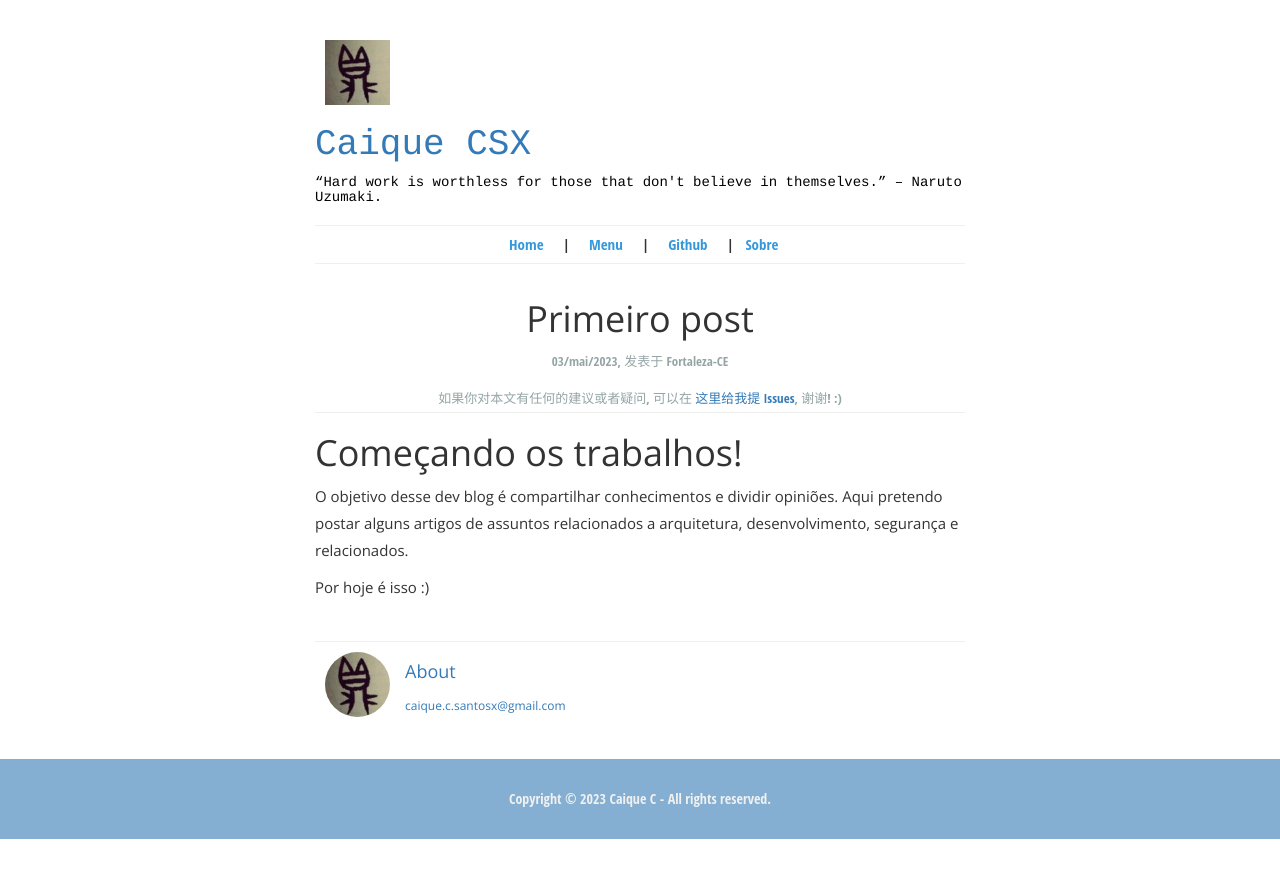
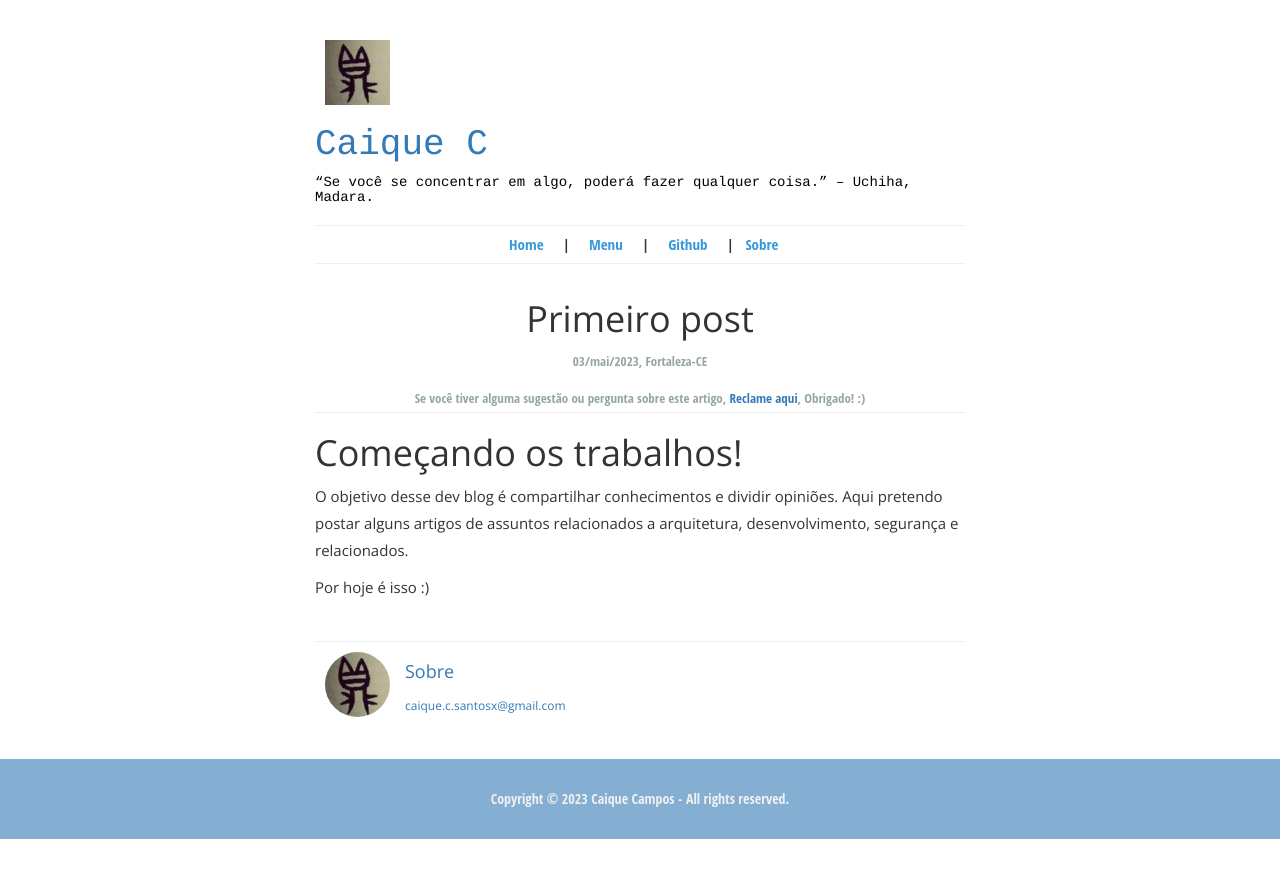
Before and after one commit to caiquecsx/caiquecsx.github.io, a Jekyll site: the page built from _posts/2023-05-03-comecando.md, in a window 1280 px wide. Shown: the top 878 px of the page. Built offline with Jekyll 4.4.1, drawn with Linux system fonts in a browser that asks for light colours.

Commit message:
melhorias

```diff
--- a/_config.yml
+++ b/_config.yml
@@ -1,6 +1,6 @@
 # Site settings
-title: Caique CSX
-description: Caique CSX
+title: Caique C.
+description: Só mais um dev
 favicon: /assets/img/avatar.JPG
 baseurl:
 url: https://caiquecsx.github.io
--- a/_data/author.yml
+++ b/_data/author.yml
@@ -1,5 +1,5 @@
 # Author settings
-name: Caique C
+name: Caique Campos
 title: Backend Developer
 address: Fortaleza - CE
 email: caique.c.santosx@gmail.com
--- a/_data/blog.yml
+++ b/_data/blog.yml
@@ -1,2 +1,2 @@
-title: Caique CSX
-description: “Hard work is worthless for those that don't believe in themselves.” – Naruto Uzumaki.
+title: Caique C
+description: “Se você se concentrar em algo, poderá fazer qualquer coisa.” – Uchiha, Madara.
--- a/_includes/googleanalytics.html
+++ b/_includes/googleanalytics.html
@@ -1,4 +1,4 @@
-<script>
+<!-- <script>
   (function(i,s,o,g,r,a,m){i['GoogleAnalyticsObject']=r;i[r]=i[r]||function(){
   (i[r].q=i[r].q||[]).push(arguments)},i[r].l=1*new Date();a=s.createElement(o),
   m=s.getElementsByTagName(o)[0];a.async=1;a.src=g;m.parentNode.insertBefore(a,m)
@@ -7,4 +7,4 @@
   ga('create', 'UA-74743250-2', 'auto');
   ga('send', 'pageview');
 
-</script>
+</script> -->
--- a/_includes/post_footer.html
+++ b/_includes/post_footer.html
@@ -3,7 +3,7 @@
         <img src="/assets/img/avatar.JPG" alt="My Avatar" class="img-circle">
     </div>
     <section class="author">
-        <h4><a href="/about.html">About</a></h4>
+        <h4><a href="/about.html">Sobre</a></h4>
         <a href="mailto:caique.c.santosx@gmail.com">caique.c.santosx@gmail.com</a>
     </section>
 </footer>
--- a/_layouts/post_layout.html
+++ b/_layouts/post_layout.html
@@ -8,11 +8,11 @@
             <header>
                 <h1 class="article-title">{{ page.title }}</h1>
                 <p class="article-time">
-                    {{ page.time }},  发表于 <span>{{ page.location }}</span>
+                    {{ page.time }}, <span>{{ page.location }}</span>
                 </p>
                 <p class="article-hint">
-                    如果你对本文有任何的建议或者疑问, 可以在
-                    <a href="https://github.com/liungkejin/liungkejin.github.io/issues" target="_blank">这里给我提 Issues</a>, 谢谢! :)
+                    Se você tiver alguma sugestão ou pergunta sobre este artigo,
+                    <a href="https://github.com/caiquecsx/caiquecsx.github.io/issues" target="_blank">Reclame aqui</a>, Obrigado! :)
                 </p>
             </header>
             {{ content }}
```
Also changed, not shown: _posts/2023-05-03-comecando.md (renamed from _posts/2016-03-04-Getting-Started.md).
